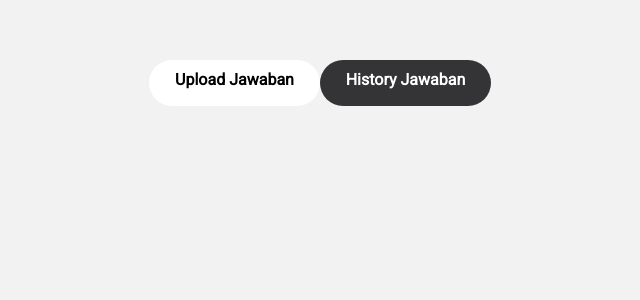
After one commit to mayaams/Tubes-IMK, a CodeIgniter app: the page made by client/application/views/History.php in a window 1280 px wide. The commit adds this page. Shown: the top 300 px of the page, without its empty margins (311-951 px from the left). Run offline with CodeIgniter, Linux system fonts and the light colour scheme.

Commit message:
upload jawaban benerin

```diff
--- /dev/null
+++ b/client/application/views/History.php
@@ -0,0 +1,47 @@
+<!DOCTYPE html>
+<html lang="en">
+<head>
+    <meta charset="UTF-8">
+    <meta name="viewport" content="width=device-width, initial-scale=1.0">
+    <meta http-equiv="X-UA-Compatible" content="ie=edge">
+     <!-- Stylesheets -->
+     <link rel="stylesheet" href="https://stackpath.bootstrapcdn.com/bootstrap/4.3.1/css/bootstrap.min.css" integrity="sha384-ggOyR0iXCbMQv3Xipma34MD+dH/1fQ784/j6cY/iJTQUOhcWr7x9JvoRxT2MZw1T" crossorigin="anonymous">
+    <!-- Latest compiled and minified CSS -->
+    <link rel="stylesheet" href="https://maxcdn.bootstrapcdn.com/bootstrap/4.3.1/css/bootstrap.min.css">
+    <link href="https://fonts.googleapis.com/css?family=Roboto&display=swap" rel="stylesheet">
+
+    <!-- jQuery library -->
+    <script src="https://ajax.googleapis.com/ajax/libs/jquery/3.3.1/jquery.min.js"></script>
+
+    <!-- Popper JS -->
+    <script src="https://cdnjs.cloudflare.com/ajax/libs/popper.js/1.14.7/umd/popper.min.js"></script>
+
+    <!-- Latest compiled JavaScript -->
+    <script src="https://maxcdn.bootstrapcdn.com/bootstrap/4.3.1/js/bootstrap.min.js"></script>
+    <link rel="stylesheet" href="assets/css/history.css">
+    <title>History Upload</title>
+</head>
+<body>
+<div class="header">
+  <div class="new">
+        <ul class="nav nav-pills" role="tablist">
+            <li class="nav-item">
+            <a class="nav-link active" data-toggle="pill" href="#home">Upload Jawaban</a>
+            </li>
+            <li class="nav-item">
+            <a class="nav-link" data-toggle="pill" href="#menu1">History Jawaban</a>
+            </li>
+        </ul>
+    </div>
+    <div class="dropdown">
+            <button class="btn btn-secondary dropdown-toggle drpdwn" type="button" id="dropdownMenuButton" data-toggle="dropdown" aria-haspopup="true" aria-expanded="false">
+              Anasya Wulandari<i class="fas fa-user"></i>
+            </button>
+            <div class="dropdown-menu" aria-labelledby="dropdownMenuButton">
+                <a class="dropdown-item" href="#">Profil</a>
+                <a class="dropdown-item" href="#">Logout</a>
+            </div>
+    </div>
+</div>
+</body>
+</html>
--- /dev/null
+++ b/client/assets/css/history.css
@@ -0,0 +1,44 @@
+    body{
+        background-color:#F3F2F2;
+        background-attachment: fixed !important;
+        background-sizecover;
+        font-family:'Roboto',sans-serif;
+        }
+    .drpdwn{
+        background: #1e1e1e;
+        border-radius: 30px;
+        float:right;
+        font-family:'roboto',sans-serif;
+        margin-left:1430px;
+        margin-top:-50px;
+        width: 200px;
+        height: 48px;
+    }
+    .header{
+    position: fixed;
+    }
+    .new{
+        margin-left: 460px;
+    }
+    .nav-pills{
+        width: 342px;
+    }
+    .nav-item{
+    width: 50%;
+    }
+    .nav .nav-link{
+    border-radius: 30px;
+    height: 46px;
+    margin-top: 60px;
+    }
+    .nav-pills .nav-link{
+    font-weight: bold;
+    text-align: center;
+    background: #343436;
+    color: #fff;
+    }
+    .nav-pills .nav-link.active{
+    background: #fff;
+    color: #000;
+    top:15px;
+    }
--- a/client/assets/css/upload.css
+++ b/client/assets/css/upload.css
@@ -1,4 +1,4 @@
-.sidebar {
+    .sidebar {
     margin: 0;
     padding: 0;
     width: 200px;
```
Also changed, not shown: client/application/views/UploadJwb.php (+34 -26 lines).
